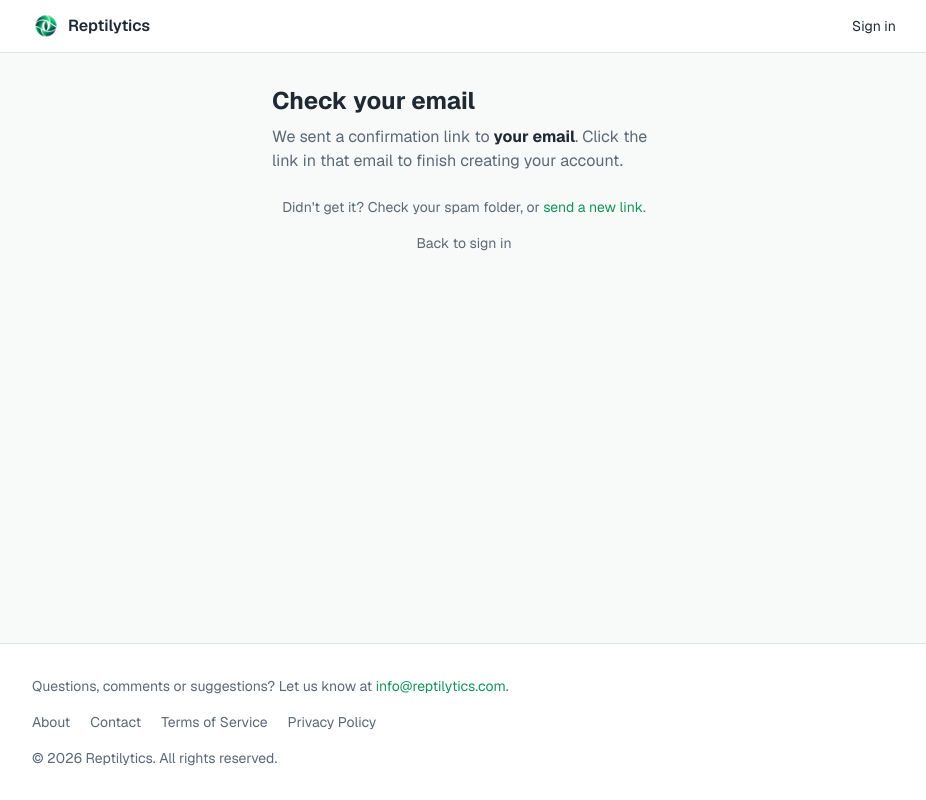
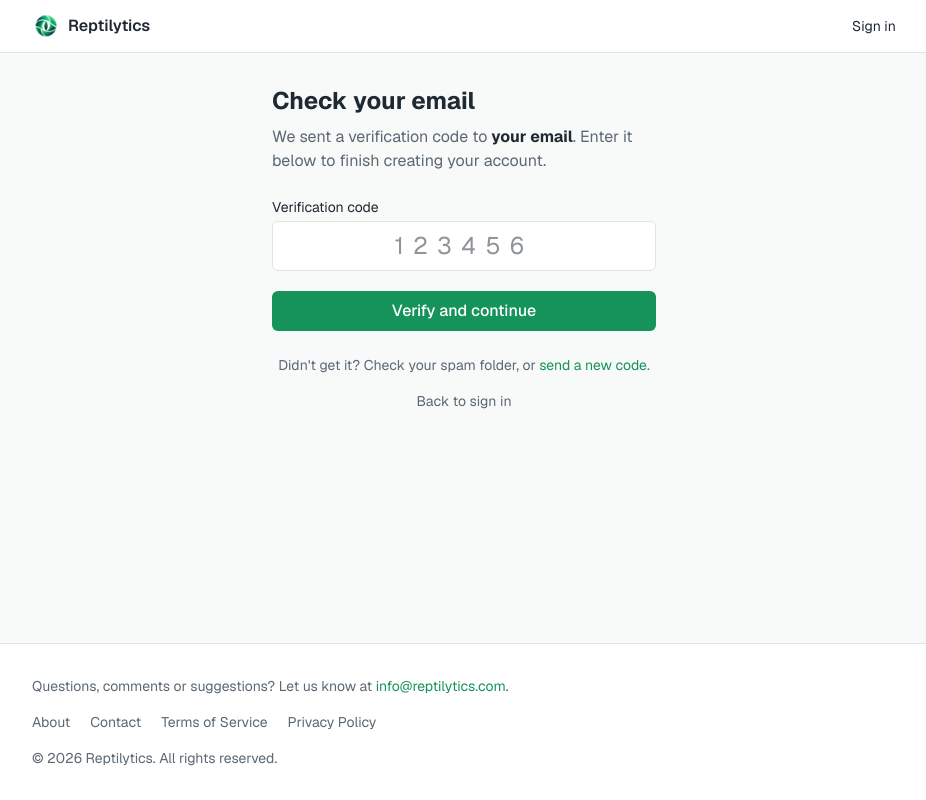
Before and after one commit to jcrichardson617/vivarium, a Next.js app in the folder apps/web/: page /verify in a window 1280 px wide. Shown: the whole page, without its empty margins (176-1102 px from the left). Built offline with nearby package versions, Linux system fonts and the light colour scheme; no server answers.

Commit message:
Turn on email verification codes
Resend SMTP is connected, so the Confirm signup template can show the
code. README to-do list updated.

Co-Authored-By: Claude Opus 5.5 <noreply@anthropic.com>
Claude-Session: https://claude.ai/code/session_01CxBE15bC76miMQM5AgMEpT

```diff
--- a/apps/web/src/app/verify/page.tsx
+++ b/apps/web/src/app/verify/page.tsx
@@ -4,9 +4,9 @@ import { resendCode, verifyCode } from "./actions";
 
 export const metadata: Metadata = { title: "Verify your email | Reptilytics" };
 
-// Codes need a custom email sender (Supabase only allows editing the email template
-// with custom SMTP). Until then the email contains a confirmation link instead.
-const EMAIL_CODES_ENABLED = process.env.NEXT_PUBLIC_EMAIL_CODES === "true";
+// The "Confirm signup" email template shows {{ .Token }} (custom SMTP via Resend).
+// Set NEXT_PUBLIC_EMAIL_CODES=false to fall back to confirmation links only.
+const EMAIL_CODES_ENABLED = process.env.NEXT_PUBLIC_EMAIL_CODES !== "false";
 
 export default async function VerifyPage({
   searchParams,
```
Also changed, not shown: 1 other file (tests, documents, lock files or other folders).
